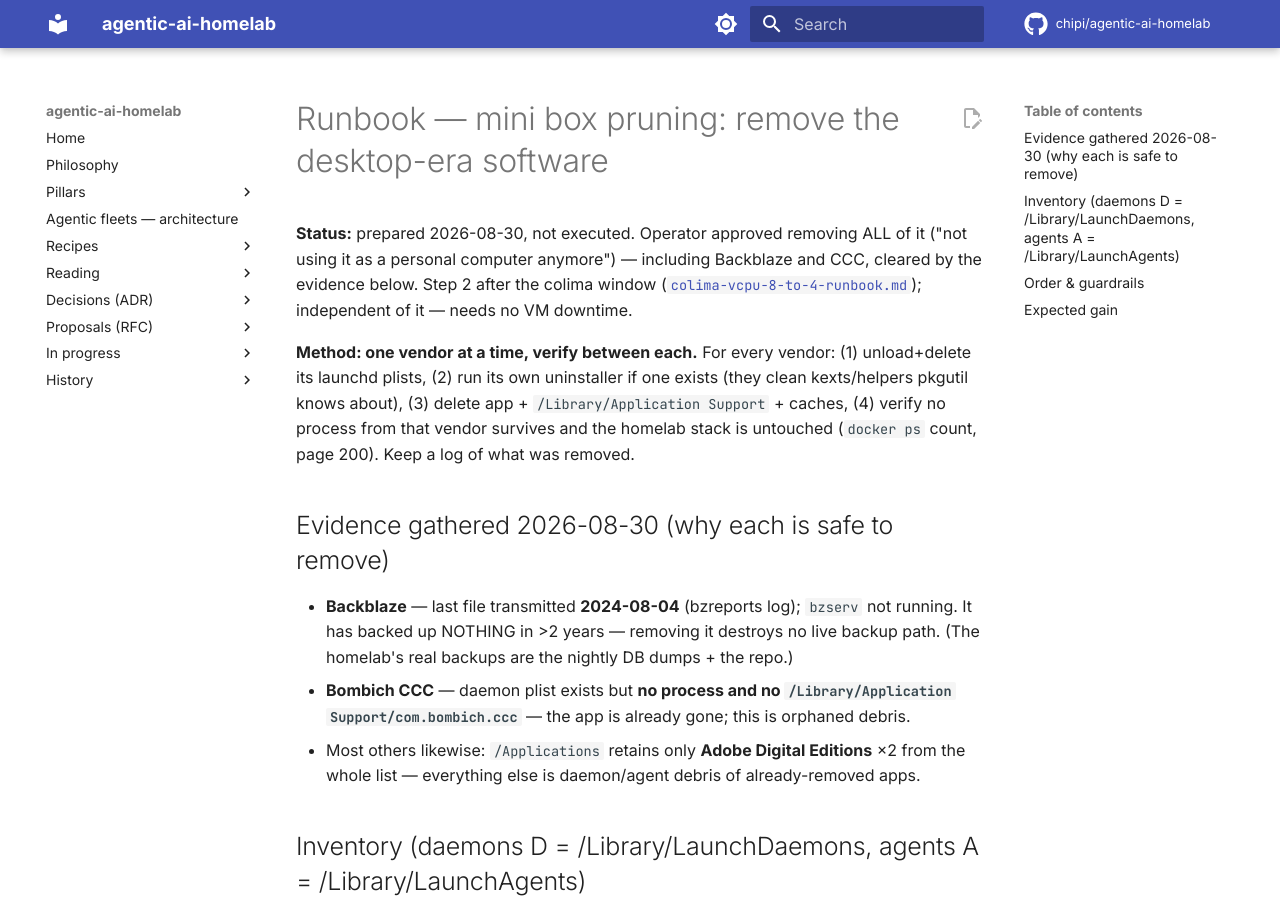
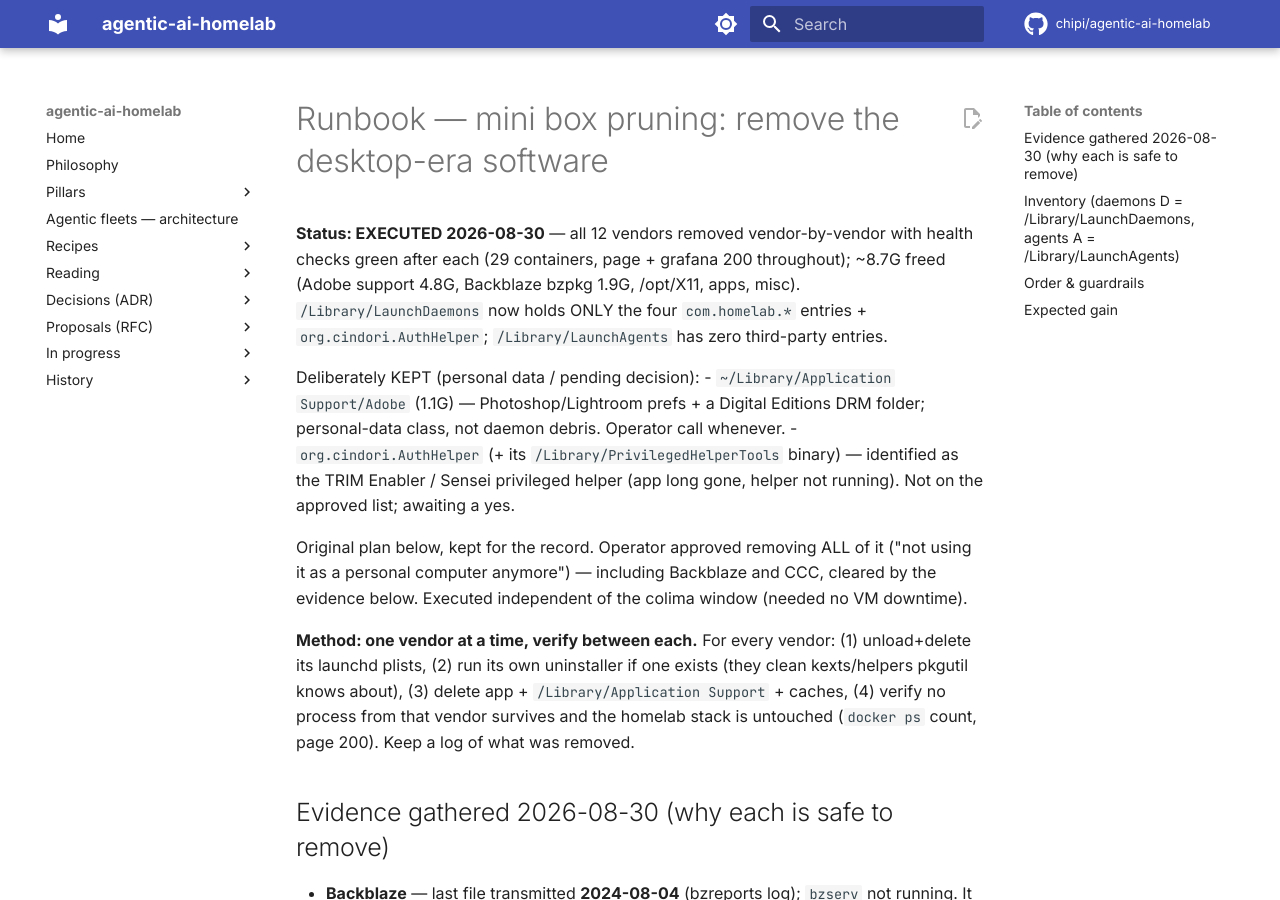
Before and after one commit to chipi/agentic-ai-homelab, an MkDocs documentation site: the page built from docs/wip/mini-box-pruning.md, in a window 1280 px wide and 900 px high. Built offline with MkDocs 1.6.1 and Material for MkDocs 9.7.7, drawn with Linux system fonts in a browser that asks for light colours; comment, search, counter and statistics services are not loaded.

Commit message:
docs(mini-ops): box pruning EXECUTED — 12 vendors removed, ~8.7G freed
Vendor-by-vendor with green health checks between each (29 containers,
page+grafana 200 throughout). /Library/LaunchDaemons now = 4 com.homelab.*
entries + org.cindori.AuthHelper (identified: TRIM Enabler/Sensei helper,
awaiting explicit approval); /Library/LaunchAgents = zero third-party.
Kept: ~/Library/Application Support/Adobe (1.1G personal PS/LR/DE data).

Co-Authored-By: Claude Fable 5 <noreply@anthropic.com>
Claude-Session: https://claude.ai/code/session_01EyK9DzX6ST1DXef849vqAx

```diff
--- a/docs/wip/mini-box-pruning.md
+++ b/docs/wip/mini-box-pruning.md
@@ -1,10 +1,24 @@
 # Runbook — mini box pruning: remove the desktop-era software
 
-**Status:** prepared 2026-08-30, not executed. Operator approved removing
-ALL of it ("not using it as a personal computer anymore") — including
-Backblaze and CCC, cleared by the evidence below. Step 2 after the colima
-window ([`colima-vcpu-8-to-4-runbook.md`](colima-vcpu-8-to-4-runbook.md));
-independent of it — needs no VM downtime.
+**Status: EXECUTED 2026-08-30** — all 12 vendors removed vendor-by-vendor
+with health checks green after each (29 containers, page + grafana 200
+throughout); ~8.7G freed (Adobe support 4.8G, Backblaze bzpkg 1.9G,
+/opt/X11, apps, misc). `/Library/LaunchDaemons` now holds ONLY the four
+`com.homelab.*` entries + `org.cindori.AuthHelper`; `/Library/LaunchAgents`
+has zero third-party entries.
+
+Deliberately KEPT (personal data / pending decision):
+- `~/Library/Application Support/Adobe` (1.1G) — Photoshop/Lightroom prefs
+  + a Digital Editions DRM folder; personal-data class, not daemon debris.
+  Operator call whenever.
+- `org.cindori.AuthHelper` (+ its `/Library/PrivilegedHelperTools` binary)
+  — identified as the TRIM Enabler / Sensei privileged helper (app long
+  gone, helper not running). Not on the approved list; awaiting a yes.
+
+Original plan below, kept for the record. Operator approved removing ALL
+of it ("not using it as a personal computer anymore") — including
+Backblaze and CCC, cleared by the evidence below. Executed independent of
+the colima window (needed no VM downtime).
 
 **Method: one vendor at a time, verify between each.** For every vendor:
 (1) unload+delete its launchd plists, (2) run its own uninstaller if one
```
Also changed, not shown: docs/wip/NEXT_STEPS.md (+6 -4 lines).
